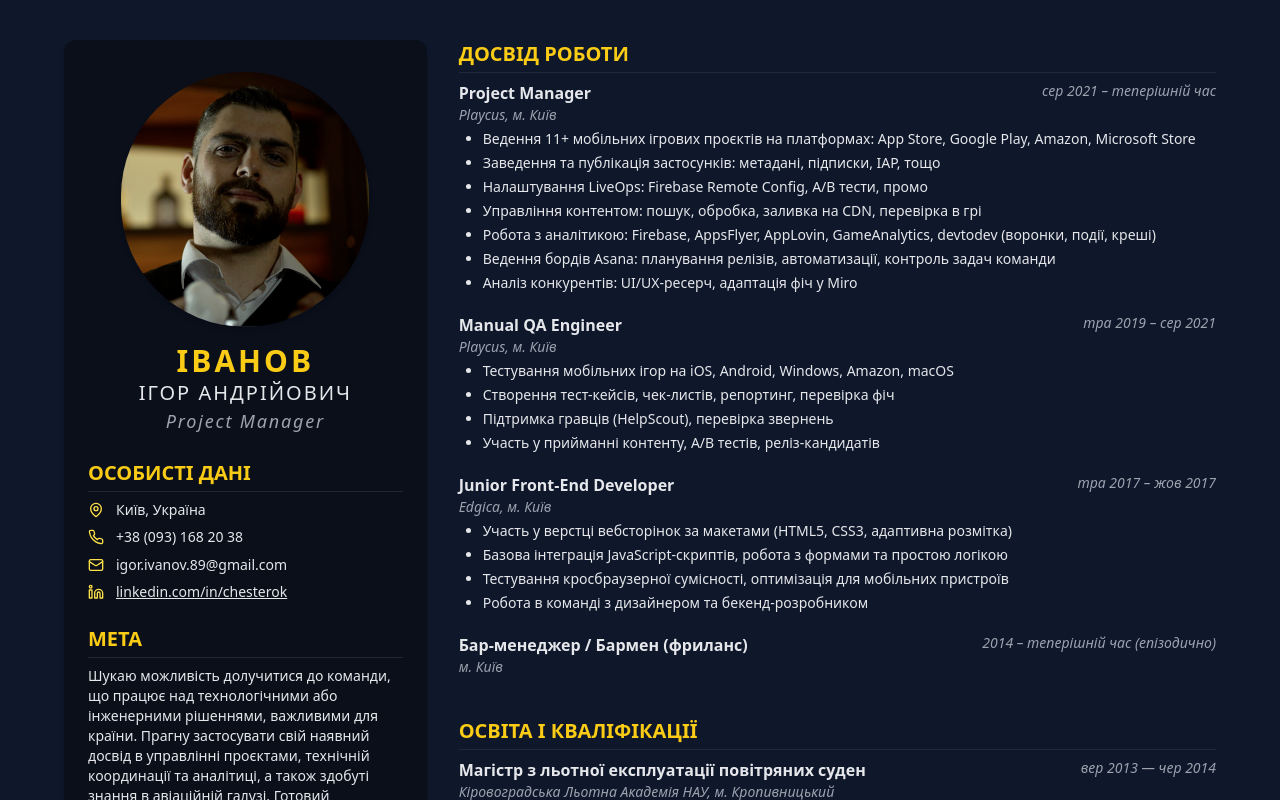
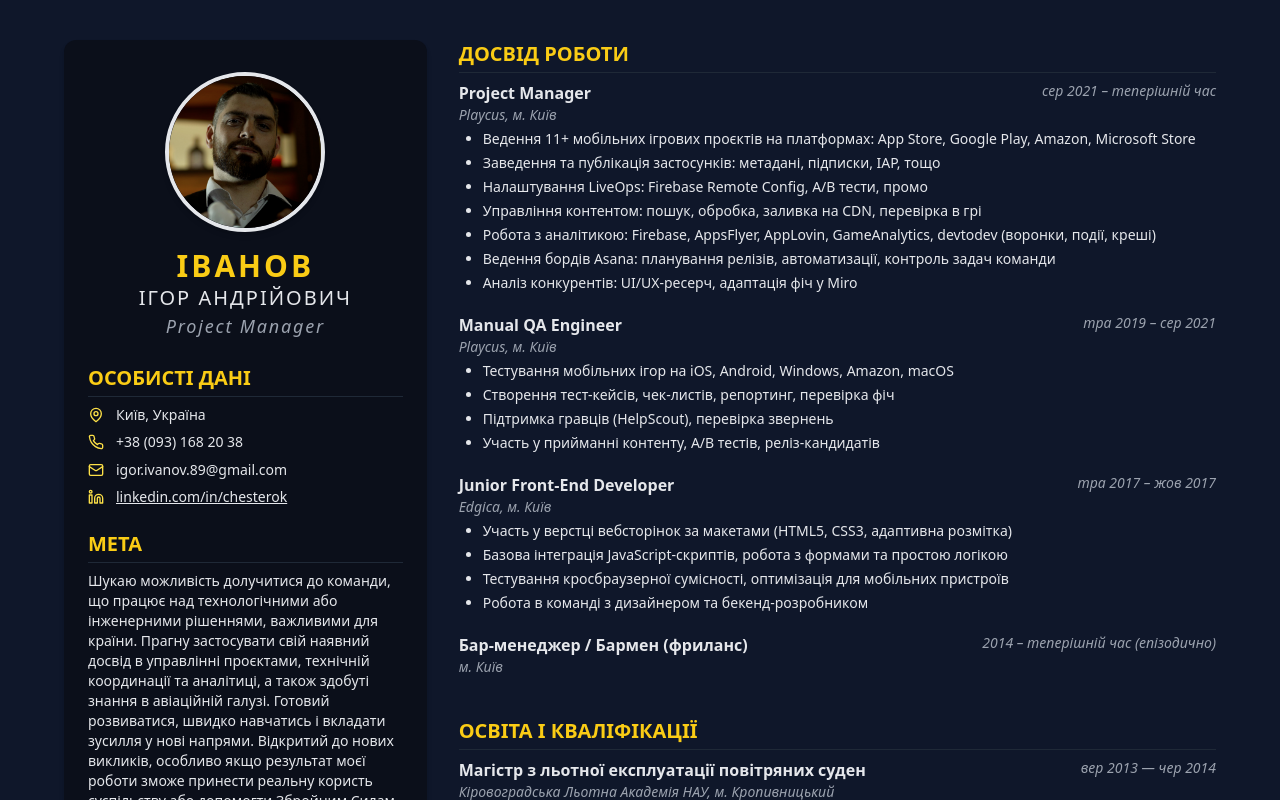
Before and after one commit to OKchesterOK/cv-landing, a React (Vite) app: page / in a window 1280 px wide. Shown: the top 800 px of the page. Built offline with nearby package versions, Linux system fonts and the light colour scheme.

Commit message:
Update App.jsx

```diff
--- a/src/App.jsx
+++ b/src/App.jsx
@@ -9,7 +9,7 @@ export default function App() {
         <aside className="bg-[#0b0f1a] p-6 rounded-xl shadow-md">
           <Section noLine>
             <div className="text-center mb-6">
-              <img src="/ivanov_photo.png" alt="Ігор Іванов" className="rounded-full w-45 h-45 object-cover mx-auto mb-4 border-1 border-gray-200 shadow-md" />
+              <img src="/ivanov_photo.png" alt="Ігор Іванов" className="rounded-full w-40 h-40 object-cover mx-auto mb-4 border-4 border-gray-200 shadow-md" />
               <h1 className="text-3xl font-bold text-yellow-400 tracking-widest uppercase">ІВАНОВ</h1>
               <p className="text-xl text-gray-200 tracking-widest uppercase">ІГОР АНДРІЙОВИЧ</p>
               <p className="text-lg italic text-gray-400 tracking-widest">Project Manager</p>
```
